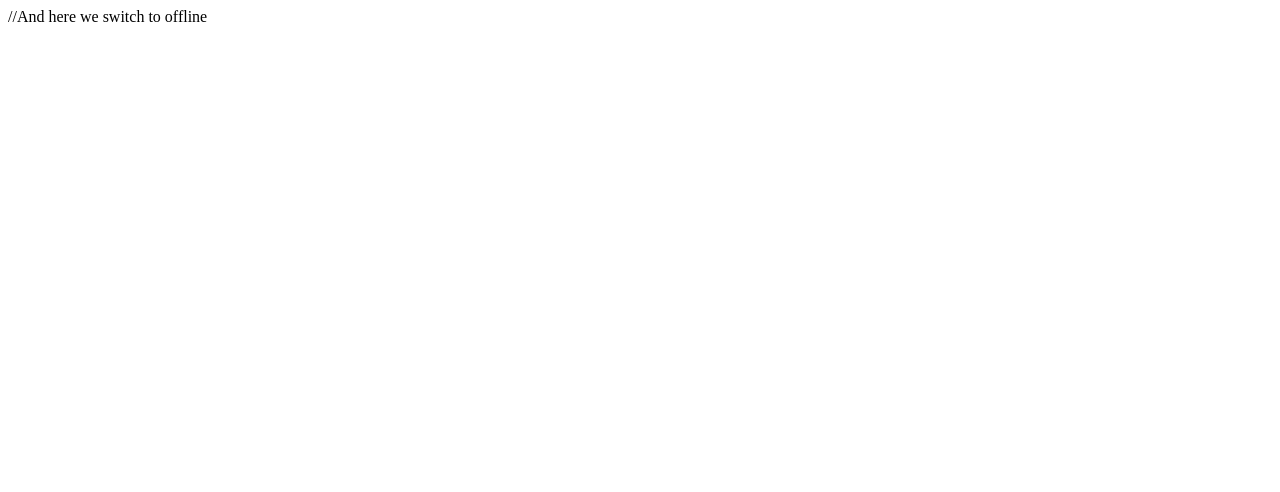
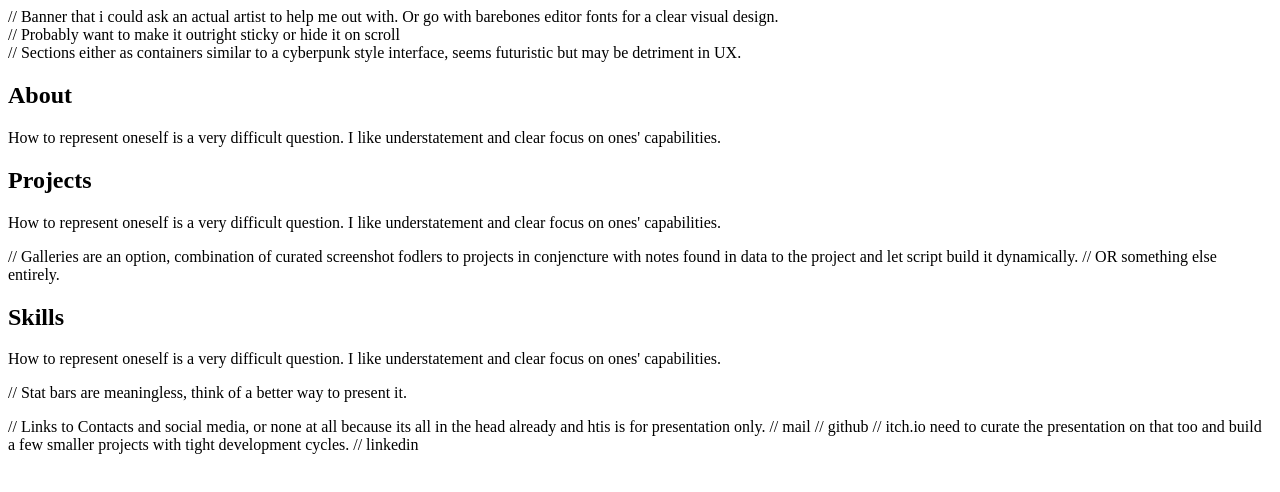
Before and after one commit to Chris-gamedev-operator/Chris-gamedev-operator.github.io, a plain HTML site: page index.html in a window 1280 px wide. Drawn offline with Linux system fonts and the light colour scheme.

Commit message:
Setting up
Setting up folder structure and lightweight notes to later combine in scripts for presentation of projects.

```diff
--- a/index.html
+++ b/index.html
@@ -1,4 +1,48 @@
 <!DOCTYPE html>
 <html>
-  //And here we switch to offline
+  <head>
+    <meta charset="utf-8" />
+    <meta name="viewport" content="width=device-width;" />
+    <title>Chris Gamedev</title>
+    <link rel="stylesheet" href="./styles/style.css" />
+  </head>
+  <body>
+    <header>
+    // Banner that i could ask an actual artist to help me out with. Or go with barebones editor fonts for a clear visual design.
+      <nav>
+        // Probably want to make it outright sticky or hide it on scroll
+      </nav>
+    </header>
+
+    <main>
+    // Sections either as containers similar to a cyberpunk style interface, seems futuristic but may be detriment in UX.
+      <section>
+        <h2>About</h2>
+        <p>How to represent oneself is a very difficult question. I like understatement and clear focus on ones' capabilities.</p>
+        <p></p>
+      </section>
+      <section>
+        <h2>Projects</h2>
+        <p>How to represent oneself is a very difficult question. I like understatement and clear focus on ones' capabilities.</p>
+        // Galleries are an option, combination of curated screenshot fodlers to projects in conjencture with notes found in data to the project and let script build it dynamically.
+        // OR something else entirely.
+        <p></p>
+      </section>
+      <section>
+        <h2>Skills</h2>
+        <p>How to represent oneself is a very difficult question. I like understatement and clear focus on ones' capabilities.</p>
+        // Stat bars are meaningless, think of a better way to present it.
+        <p></p>
+      </section>
+    </main>
+
+    <footer>
+    // Links to Contacts and social media, or none at all because its all in the head already and htis is for presentation only.
+    // mail
+    // github
+    // itch.io need to curate the presentation on that too and build a few smaller projects with tight development cycles.
+    // linkedin
+    </footer>
+
+  </body>
 </html>
```
Also changed, not shown: styles/style.css (added), 5 other files.
